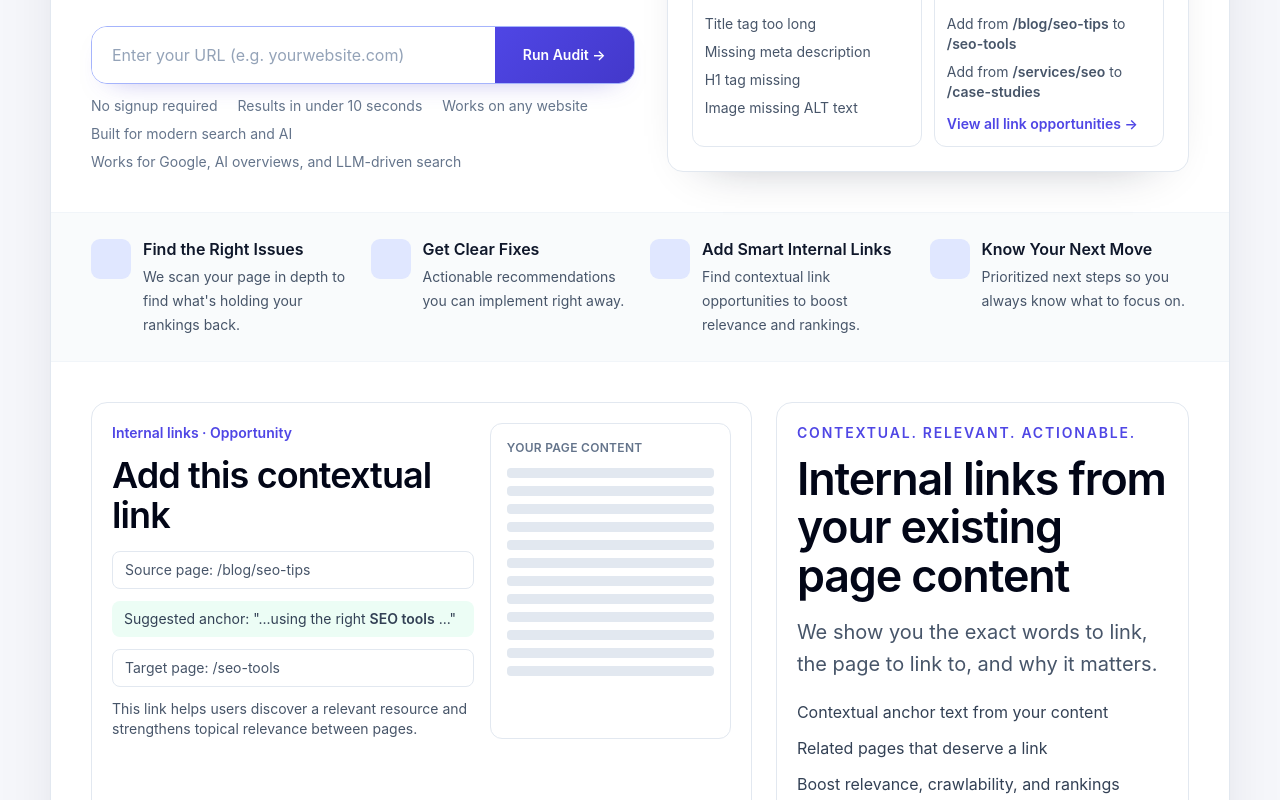
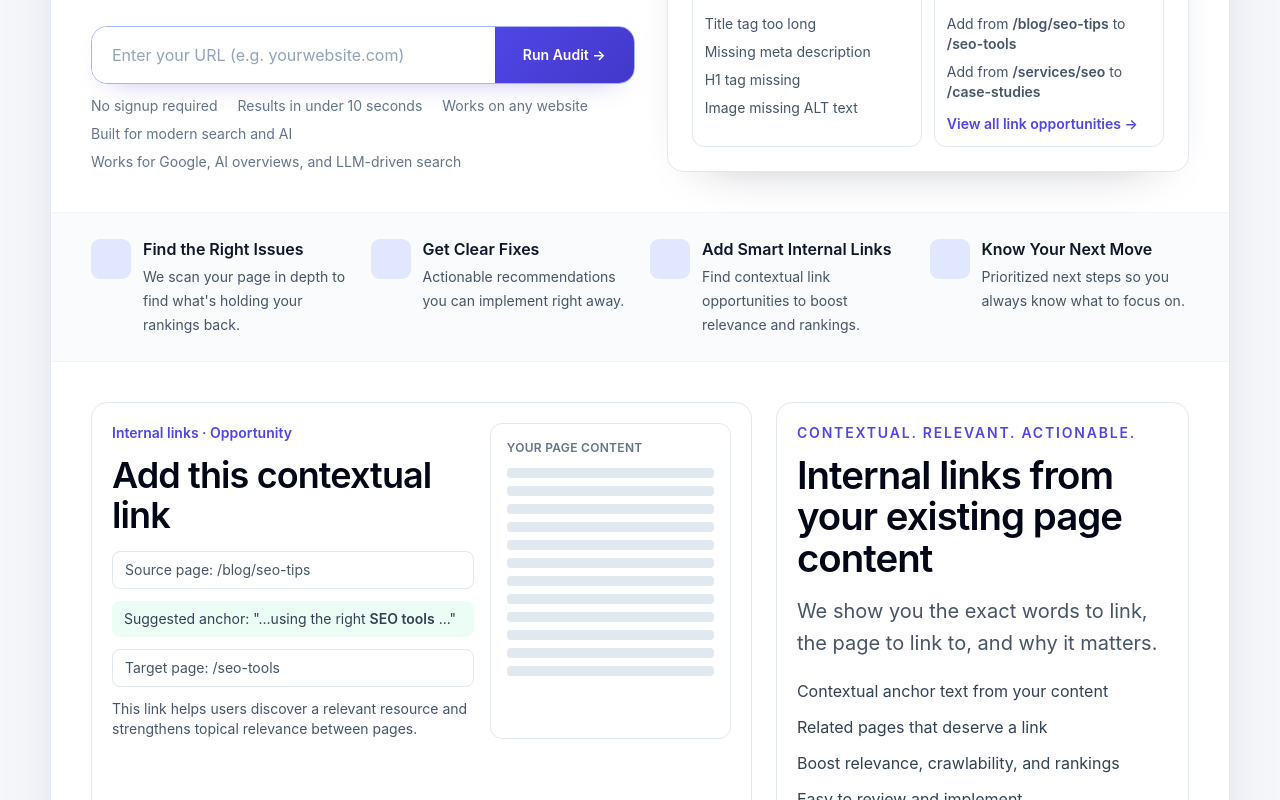
Before and after one commit to Lunoriapp/rankshift-app, a Next.js app: page / in a window 1280 px wide. Shown: the part 431-1231 px from the top of the page. Built offline with nearby package versions, Linux system fonts and the light colour scheme; no server answers.

Commit message:
Adjust internal linking heading responsive size to 2.4rem

```diff
--- a/app/page.tsx
+++ b/app/page.tsx
@@ -249,7 +249,7 @@ export default function HomePage() {
               <p className="text-sm font-semibold uppercase tracking-[0.13em] text-indigo-600">
                 Contextual. Relevant. Actionable.
               </p>
-              <h3 className="mt-3 text-4xl font-semibold leading-[1.08] tracking-tight text-slate-950 sm:text-[2.8rem]">
+              <h3 className="mt-3 text-4xl font-semibold leading-[1.08] tracking-tight text-slate-950 sm:text-[2.4rem]">
                 Internal links from your existing page content
               </h3>
               <p className="mt-4 text-xl leading-8 text-slate-600">
```
